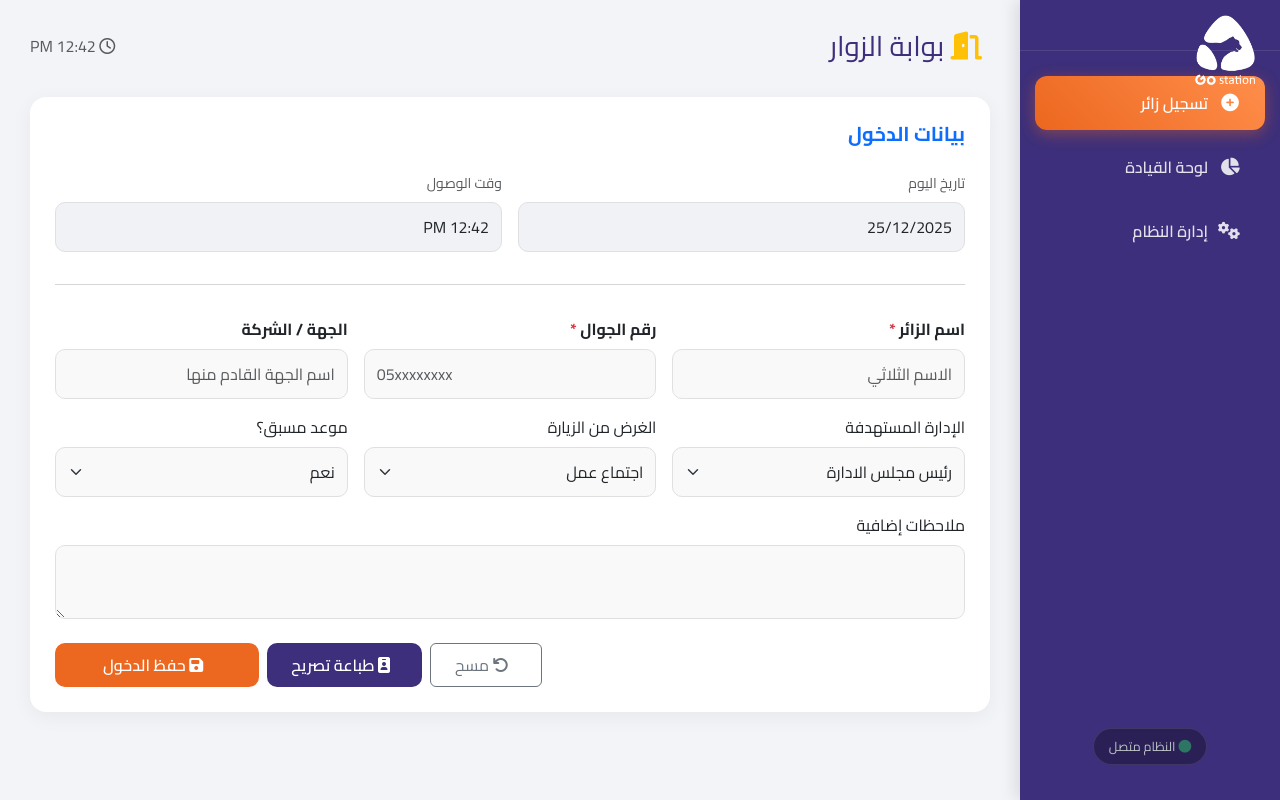
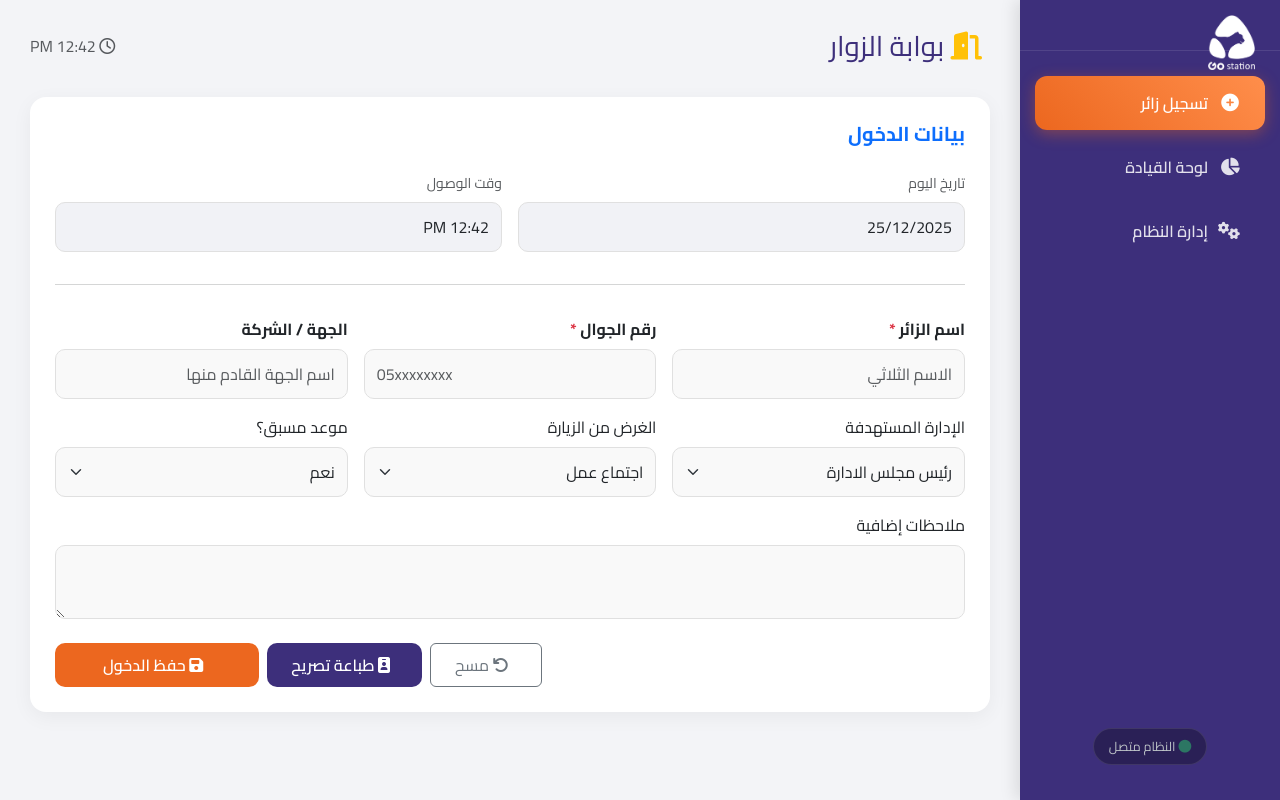
Before and after one commit to mohammedaidhah/my-first-project, a website: page index.html in a window 1280 px wide. Drawn offline with nearby package versions, Linux system fonts and the light colour scheme; some packages are replaced by stand-ins of ours; no server answers; a script that the page names is missing.

Commit message:
Update index.html

```diff
--- a/index.html
+++ b/index.html
@@ -190,7 +190,7 @@
 <body>
   <!-- الشعار -->
   <div style="position: fixed; top: 15px; right: 25px; z-index: 9999;">
-    <img src="logo gostation.png" alt="شعار قوستيشن" style="height: 70px;">
+    <img src="logo gostation.png" alt="شعار قوستيشن" style="height: 55px;">
   </div>
 
   <!-- الشريط الجانبي -->
```
